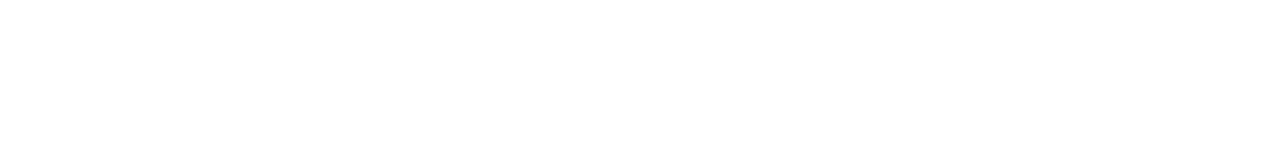
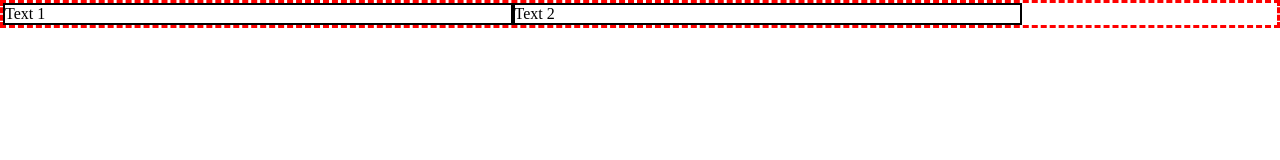
Before and after one commit to Kiracyx/Publick-Fullstack-rep, a plain HTML site: page FE_PROJECT_new_18_01/index.html in a window 1280 px wide. Drawn offline with Linux system fonts and the light colour scheme.

Commit message:
Modificate files

```diff
--- a/FE_PROJECT_new_18_01/assets/css/style.css
+++ b/FE_PROJECT_new_18_01/assets/css/style.css
@@ -0,0 +1,16 @@
+* {
+  margin: 0;
+  box-sizing: border-box;
+}
+
+.wrapper {
+  /* height: 300px; */
+  border: 3px dashed red;
+}
+
+.inline-div {
+  display: inline-block;
+  border: 2px solid black;
+  width: 40%;
+  height: 100%;
+}
--- a/FE_PROJECT_new_18_01/index.html
+++ b/FE_PROJECT_new_18_01/index.html
@@ -1,13 +1,15 @@
 <!DOCTYPE html>
 <html lang="en">
-<head>
-    <meta charset="UTF-8">
-    <meta http-equiv="X-UA-Compatible" content="IE=edge">
-    <meta name="viewport" content="width=device-width, initial-scale=1.0">
+  <head>
+    <meta charset="UTF-8" />
+    <meta http-equiv="X-UA-Compatible" content="IE=edge" />
+    <meta name="viewport" content="width=device-width, initial-scale=1.0" />
     <title>Document</title>
-    <link rel="stylesheet" href="./assets/css/style.css">
-</head>
-<body>
-
-</body>
+    <link rel="stylesheet" href="./assets/css/style.css" />
+  </head>
+  <body>
+    <div class="wrapper">
+      <div class="inline-div">Text 1</div><div class="inline-div">Text 2</div>
+    </div>
+  </body>
 </html>
```
